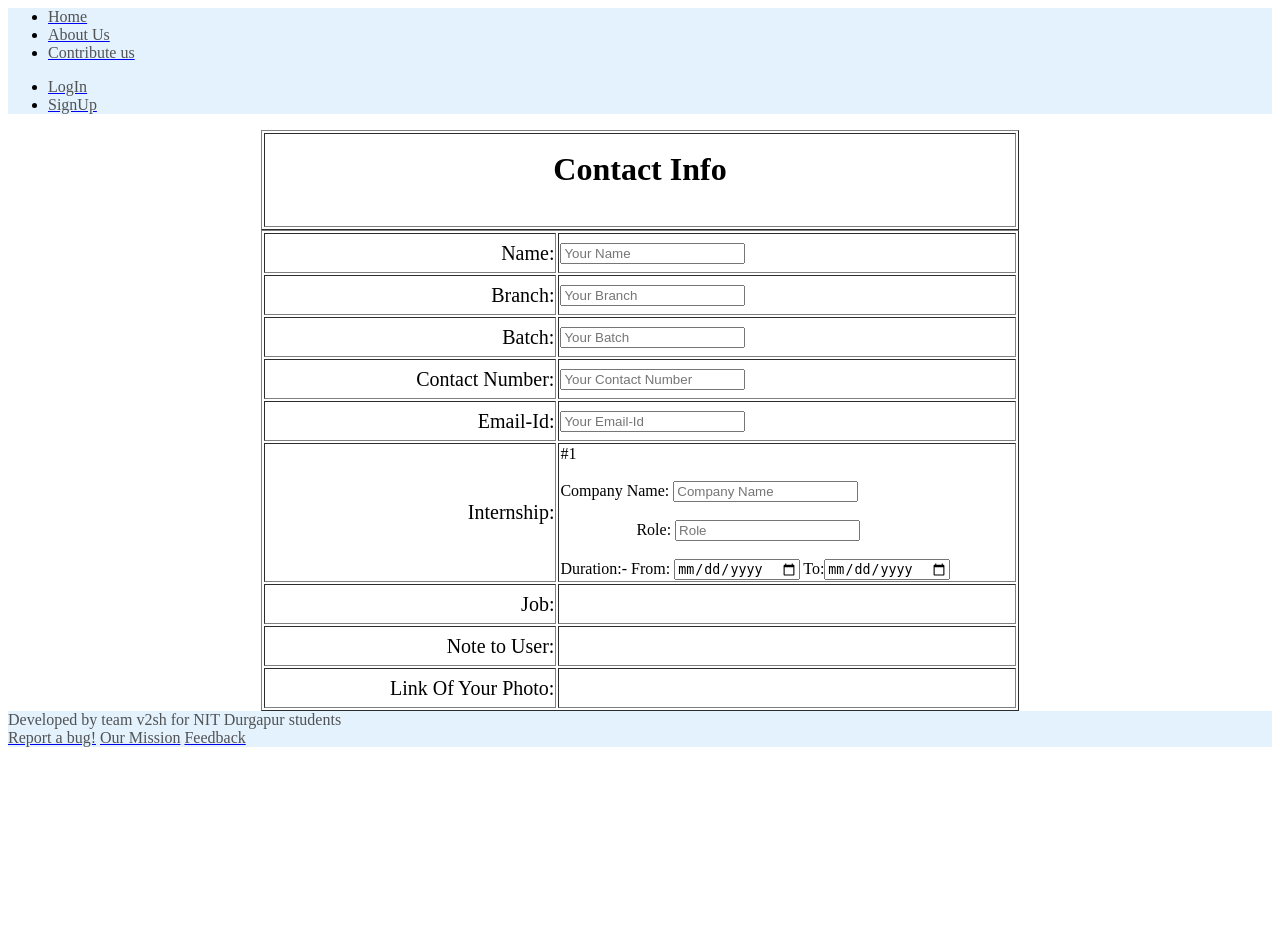
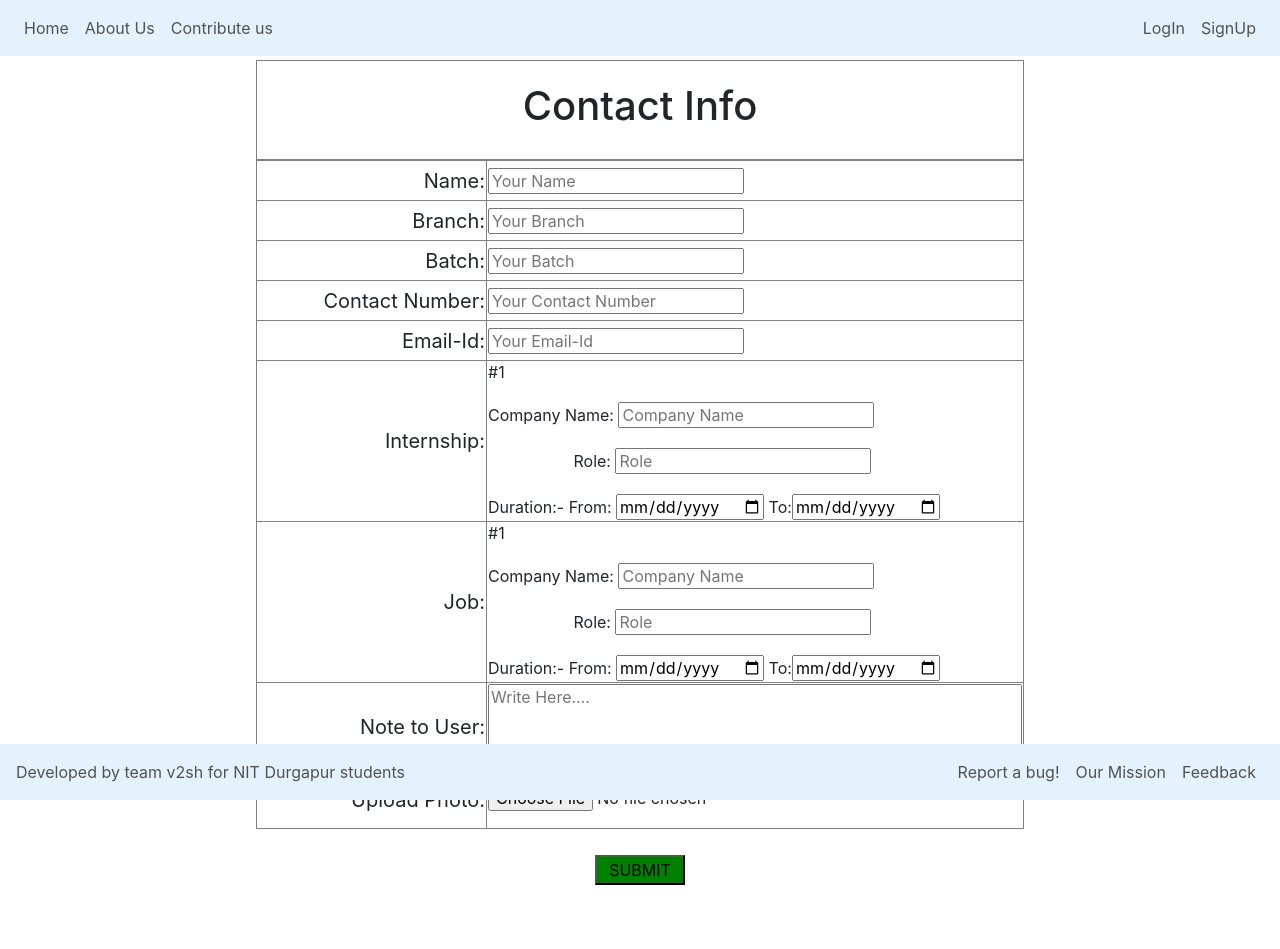
Before and after one commit to vishvanath45/v2sh, a Django app: page /superuser/contactform/ in a window 1280 px wide. Before the commit the page ends 747 px from the top, so only its background shows below. Run offline with Django 3.2, Linux system fonts and the light colour scheme; some libraries are stand-ins or nearby versions.

Commit message:
added contact form for superuser

```diff
--- a/v2sh/templates/superuser/contactform.html
+++ b/v2sh/templates/superuser/contactform.html
@@ -4,14 +4,15 @@
 
 {% block head %}
 <title>Contact_form</title>
-	<style type="text/css">
-
-	</style>
+<link rel="stylesheet" href="https://maxcdn.bootstrapcdn.com/bootstrap/4.0.0/css/bootstrap.min.css" integrity="sha384-Gn5384xqQ1aoWXA+058RXPxPg6fy4IWvTNh0E263XmFcJlSAwiGgFAW/dAiS6JXm" crossorigin="anonymous">
+<script src="https://code.jquery.com/jquery-3.2.1.slim.min.js" integrity="sha384-KJ3o2DKtIkvYIK3UENzmM7KCkRr/rE9/Qpg6aAZGJwFDMVNA/GpGFF93hXpG5KkN" crossorigin="anonymous"></script>
+<script src="https://cdnjs.cloudflare.com/ajax/libs/popper.js/1.12.9/umd/popper.min.js" integrity="sha384-ApNbgh9B+Y1QKtv3Rn7W3mgPxhU9K/ScQsAP7hUibX39j7fakFPskvXusvfa0b4Q" crossorigin="anonymous"></script>
+<script src="https://maxcdn.bootstrapcdn.com/bootstrap/4.0.0/js/bootstrap.min.js" integrity="sha384-JZR6Spejh4U02d8jOt6vLEHfe/JQGiRRSQQxSfFWpi1MquVdAyjUar5+76PVCmYl" crossorigin="anonymous"></script>
 {% endblock %}
 
 
 {% block content %}
-<table align="center" border="1px" style="height: 100px" width="60%">
+<table align="center" border="1px"  style="height: 100px;margin-top: 60px" width="60%">
 	<tr align="center">
 		<td>
 			<h1>Contact Info</h1>
@@ -20,38 +21,38 @@
 </table>
 <table align="center" border="1px" width="60%">
 	<tr>
-		<td style="text-align: right; font-size: 20px; height: 40px" width="39%">
+		<td style="text-align: right; font-size: 20px; height: 40px" width="35%">
 			Name:
 			<td>
 				<input type="text" placeholder="Your Name">
 			</td>
 		</td>
 			<tr>
-				<td style="text-align: right; font-size: 20px; height: 40px" width="39%">
+				<td style="text-align: right; font-size: 20px; height: 40px" width="35%">
 					Branch:
 					<td>
 						<input type="text" placeholder="Your Branch">
 					</td>
 					<tr>
-						<td style="text-align: right; font-size: 20px; height: 40px" width="39%">
+						<td style="text-align: right; font-size: 20px; height: 40px" width="35%">
 							Batch:
 							<td>
 								<input type="text" placeholder="Your Batch">
 							</td>
 							<tr>
-								<td style="text-align: right; font-size: 20px; height: 40px" width="39%">
+								<td style="text-align: right; font-size: 20px; height: 40px" width="35%">
 									Contact Number:
 									<td>
 										<input type="text" placeholder="Your Contact Number">
 									</td>
 									<tr>
-										<td style="text-align: right; font-size: 20px; height: 40px" width="39%">
+										<td style="text-align: right; font-size: 20px; height: 40px" width="35%">
 											Email-Id:
 											<td>
 												<input type="text" placeholder="Your Email-Id">
 											</td>
 											<tr style="height: 50px">
-												<td style="text-align: right; font-size: 20px;" width="39%">
+												<td style="text-align: right; font-size: 20px;" width="35%">
 													Internship:
 													<td>
 														#1<br><br>
@@ -64,22 +65,33 @@
 														To:<input type="Date" placeholder="Duration">
 													</td>
 													<tr>
-														<td style="text-align: right; font-size: 20px; height: 40px" width="39%">
+														<td style="text-align: right; font-size: 20px; height: 40px" width="35%">
 															Job:
 															<td>
-
+																#1<br><br>
+																Company Name:
+																<input type="text" placeholder="Company Name"><br><br>
+																&nbsp;&nbsp;&nbsp;&nbsp;&nbsp;&nbsp;&nbsp;&nbsp;&nbsp;&nbsp;&nbsp;&nbsp;&nbsp;&nbsp;&nbsp;&nbsp;&nbsp;&nbsp;&nbsp;Role:
+																<input type="text" placeholder="Role"><br><br>
+																Duration:- From:
+																<input type="Date" placeholder="Duration">
+																To:<input type="Date" placeholder="Duration">
 															</td>
 															<tr>
-																<td style="text-align: right; font-size: 20px; height: 40px" width="39%">
+																<td style="text-align: right; font-size: 20px; height: 40px" width="35%">
 																	Note to User:
 																	<td>
-
+																		<textarea rows="4" cols="50" placeholder="Write Here...."></textarea>
 																	</td>
 																	<tr>
-																		<td style="text-align: right; font-size: 20px; height: 40px" width="39%">
-																			Link Of Your Photo:
+																		<td style="text-align: right; font-size: 20px; height: 40px" width="35%">
+																			Upload Photo:
 																			<td>
-
+																				<form>
+																				  <div class="form-group" style="margin-top: 12px">
+																				    <input type="file" class="form-control-file" id="exampleFormControlFile1">
+																				  </div>
+																				</form>
 																			</td>
 																		</td>
 																	</tr>
@@ -99,4 +111,7 @@
 			</tr>
 	</tr>
 </table>
+<div align="center">
+	<button style="background-color: green; height: 30px; width: 7%; margin-top: 2%;margin-bottom: 5%" >SUBMIT</button>
+</div>
 {% endblock %}
```
